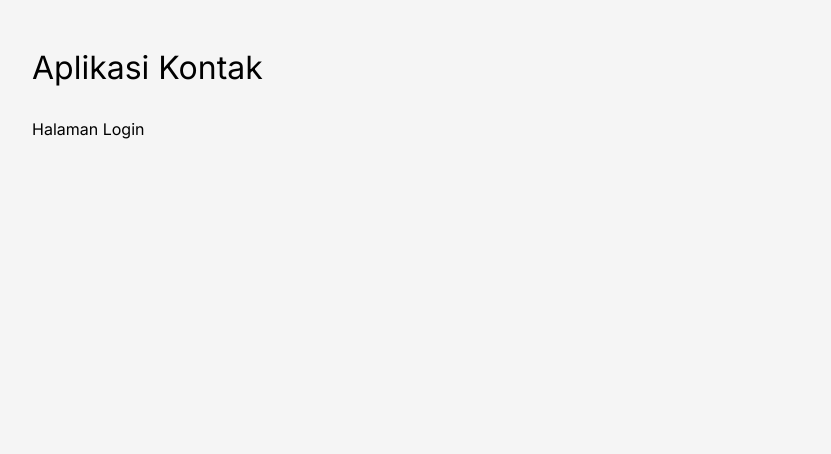
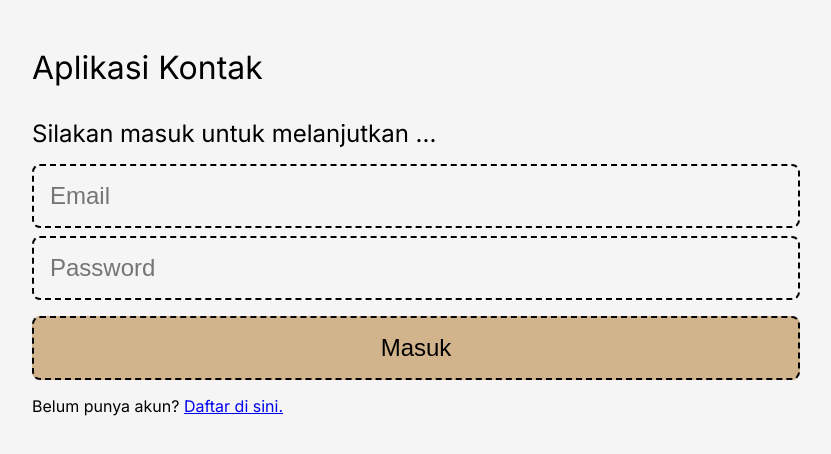
Before and after one commit to ryfazrin/contacts-app-react, a React (Create React App) app: page / in a window 1280 px wide. Shown: the top 454 px of the page, without its empty margins (224-1055 px from the left). Built offline with nearby package versions, Linux system fonts and the light colour scheme.

Commit message:
created: Login

```diff
--- a/src/components/ContactApp.jsx
+++ b/src/components/ContactApp.jsx
@@ -4,6 +4,7 @@ import Navigation from './Navigation';
 import HomePage from '../pages/HomePage';
 import AddPage from '../pages/AddPage';
 import RegisterPage from '../pages/RegisterPage';
+import LoginPage from '../pages/LoginPage';
 
 class ContactApp extends React.Component {
   constructor(props) {
@@ -23,7 +24,7 @@ class ContactApp extends React.Component {
           </header>
           <main>
             <Routes>
-              <Route path="/*" element={<p>Halaman Login</p>} />
+              <Route path="/*" element={<LoginPage />} />
               <Route path="/register" element={<RegisterPage />} />
             </Routes>
           </main>
--- /dev/null
+++ b/src/components/LoginInput.jsx
@@ -0,0 +1,58 @@
+import React from 'react';
+import PropTypes from 'prop-types';
+
+class LoginInput extends React.Component {
+  constructor(props) {
+    super(props);
+
+    this.state = {
+      email: '',
+      password: '',
+    };
+
+    this.onEmailChangeHandler = this.onEmailChangeHandler.bind(this);
+    this.onPasswordChangeHandler = this.onPasswordChangeHandler.bind(this);
+    this.onSubmitHandler = this.onSubmitHandler.bind(this);
+  }
+
+  onEmailChangeHandler(event) {
+    this.setState(() => {
+      return {
+        email: event.target.value
+      }
+    })
+  }
+
+  onPasswordChangeHandler(event) {
+    this.setState(() => {
+      return {
+        password: event.target.value
+      };
+    });
+  }
+
+  onSubmitHandler(event) {
+    event.preventDefault();
+
+    this.props.login({
+      email: this.state.email,
+      password: this.state.password,
+    });
+  }
+
+  render() {
+    return (
+      <form onSubmit={this.onSubmitHandler} className='login-input'>
+        <input type="email" placeholder='Email' value={this.state.email} onChange={this.onEmailChangeHandler} />
+        <input type="password" placeholder='Password' value={this.state.password} onChange={this.onPasswordChangeHandler} />
+        <button>Masuk</button>
+      </form>
+    );
+  }
+}
+
+LoginInput.propTypes = {
+  login: PropTypes.func.isRequired,
+}
+
+export default LoginInput;
--- /dev/null
+++ b/src/pages/LoginPage.jsx
@@ -0,0 +1,29 @@
+import React from 'react';
+import PropTypes from 'prop-types';
+import { Link } from 'react-router-dom';
+import LoginInput from '../components/LoginInput';
+import { login } from '../utils/api';
+
+function LoginPage({ loginSuccess }) {
+  async function onLogin({ email, password }) {
+    const { error, data } = await login({ email, password });
+
+    if (!error) {
+      loginSuccess(data);
+    }
+  }
+
+  return (
+    <section className='login-page'>
+      <h2>Silakan masuk untuk melanjutkan ...</h2>
+      <LoginInput login={onLogin} />
+      <p>Belum punya akun? <Link to="/register">Daftar di sini.</Link></p>
+    </section>
+  );
+}
+
+LoginPage.propTypes = {
+  loginSuccess: PropTypes.func.isRequired,
+}
+
+export default LoginPage;
```
